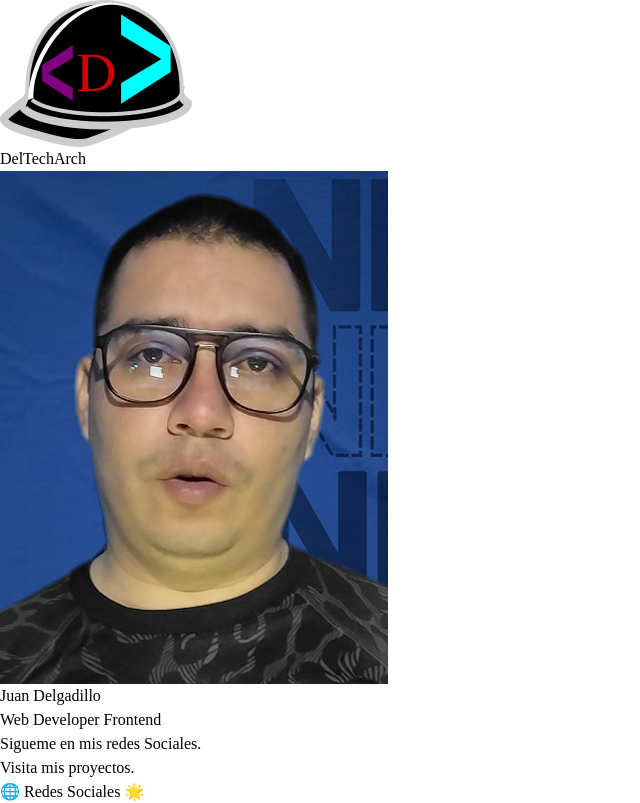
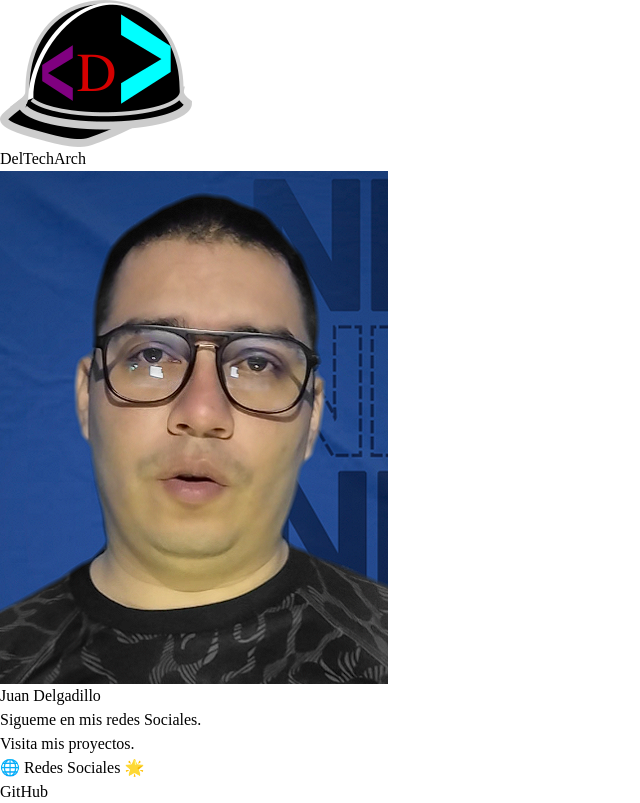
Before and after one commit to DeltechArch/Pagina-Enlaces, a React (Vite) app: page / in a window 1280 px wide. Shown: the top 803 px of the page, without its empty margins (0-640 px from the left). Built offline with nearby package versions, Linux system fonts and the light colour scheme.

Commit message:
quitando una etiqueta

```diff
--- a/src/components/Welcome.jsx
+++ b/src/components/Welcome.jsx
@@ -16,7 +16,7 @@ export const Welcome = () => {
         </div>
         <div className='flex flex-col justify-center'>
           <h1 className='text-3xl md:text-5xl font-bold text-white mb-2'>Juan Delgadillo</h1>
-          <p className='text-xl md:text-2xl text-white mb-4'>Web Developer Frontend</p>
+
           <p className='text-lg text-white'>
             Sigueme en mis redes Sociales. <br />
             Visita mis proyectos.
```
